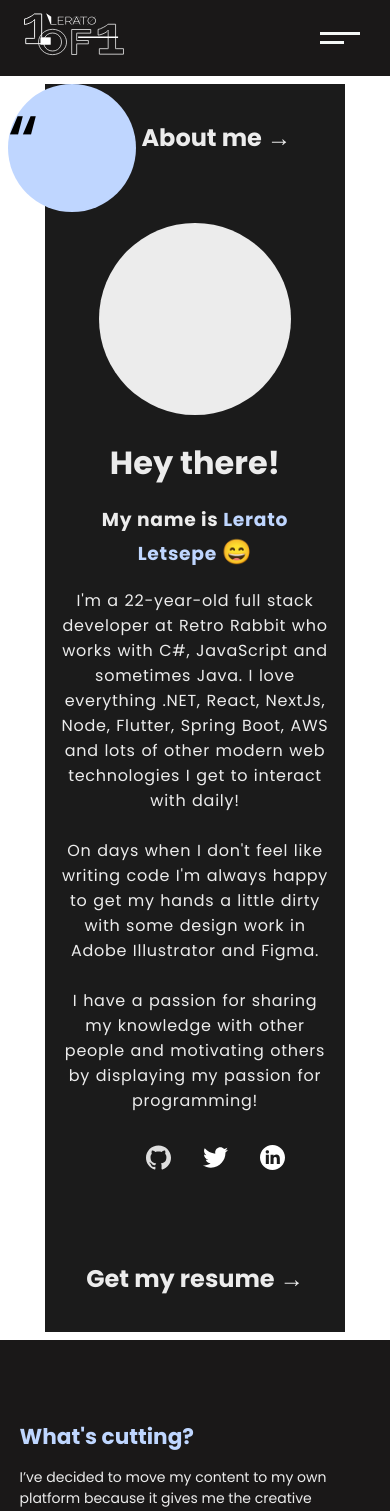
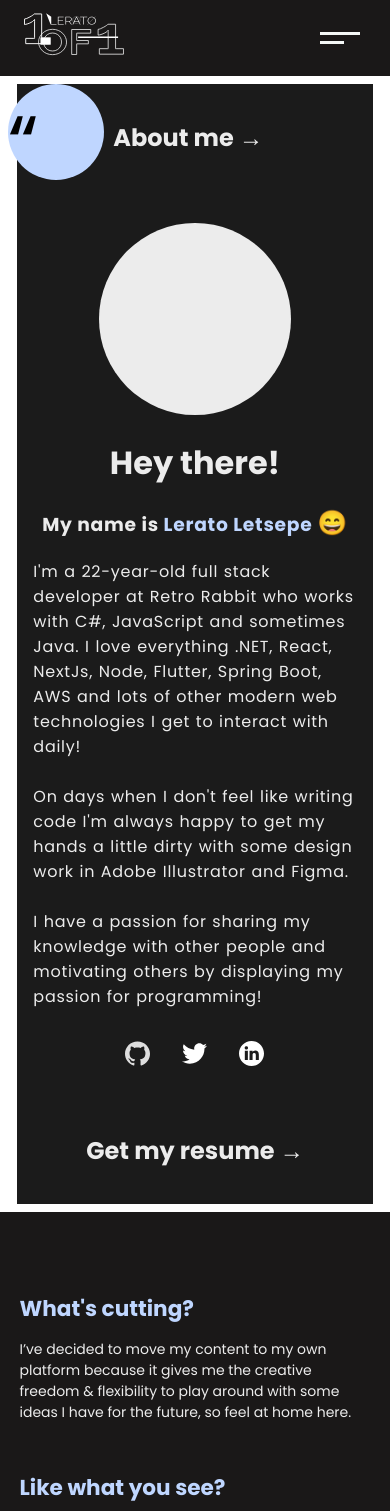
Before and after one commit to lerato1ofwan/innanet-me, a Next.js app: page /about in a window 390 px wide. Shown: the top 1511 px of the page. Built offline with nearby package versions, Linux system fonts and the light colour scheme.

Commit message:
Updated about page mobile styles, small screen

```diff
--- a/styles/About.module.scss
+++ b/styles/About.module.scss
@@ -50,6 +50,7 @@
             ul {
                 display: flex;
                 justify-content: center;
+                padding: 0;
 
                 li {
                     padding: 0 1rem;
@@ -94,6 +95,7 @@
 
         .content {
             flex-direction: column;
+            width: 95%;
 
            .about {
                 margin-bottom: 3rem;
@@ -136,8 +138,14 @@
                 }
            }
 
+           .info {
+               p {
+                   text-align: left;
+               }
+           }
+
            .resume {
-               margin-top: 3rem;
+               margin-top: 1.5rem;
 
                 h2 {
                     padding-left: 0;
@@ -147,7 +155,7 @@
     }
 
     .container::before {
-        width: 8rem;
-        height: 8rem;
+        width: 6rem;
+        height: 6rem;
     }
  }
```
